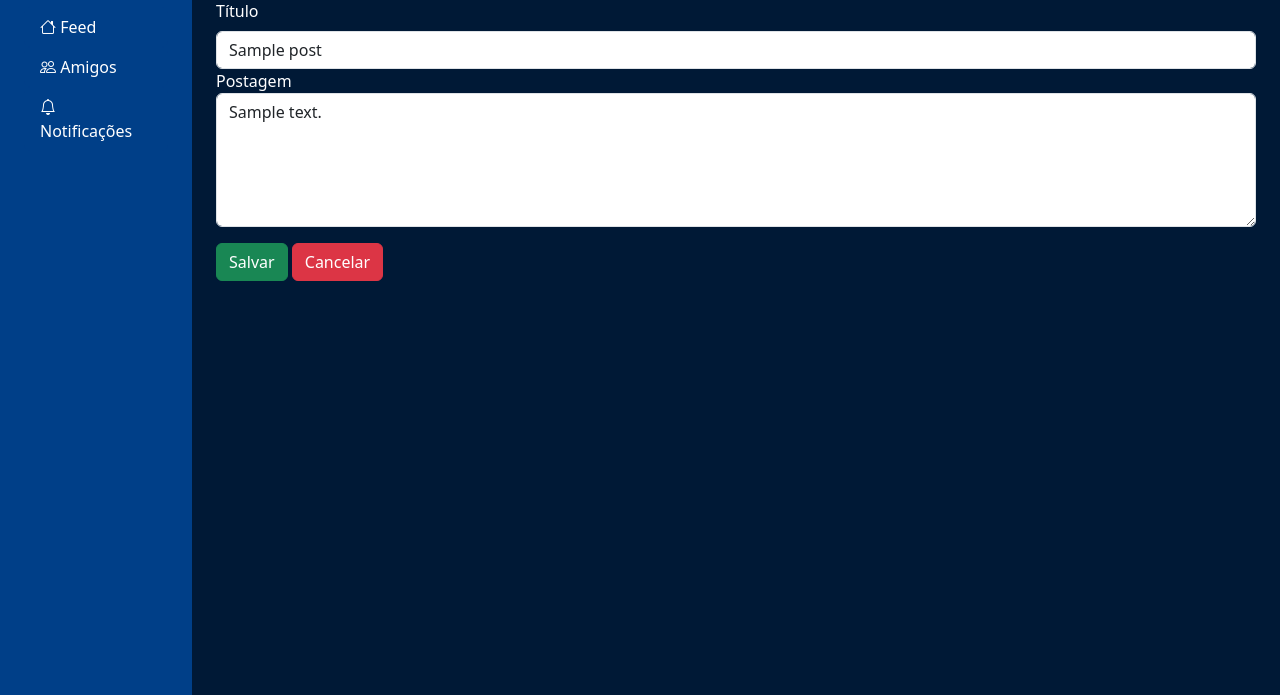
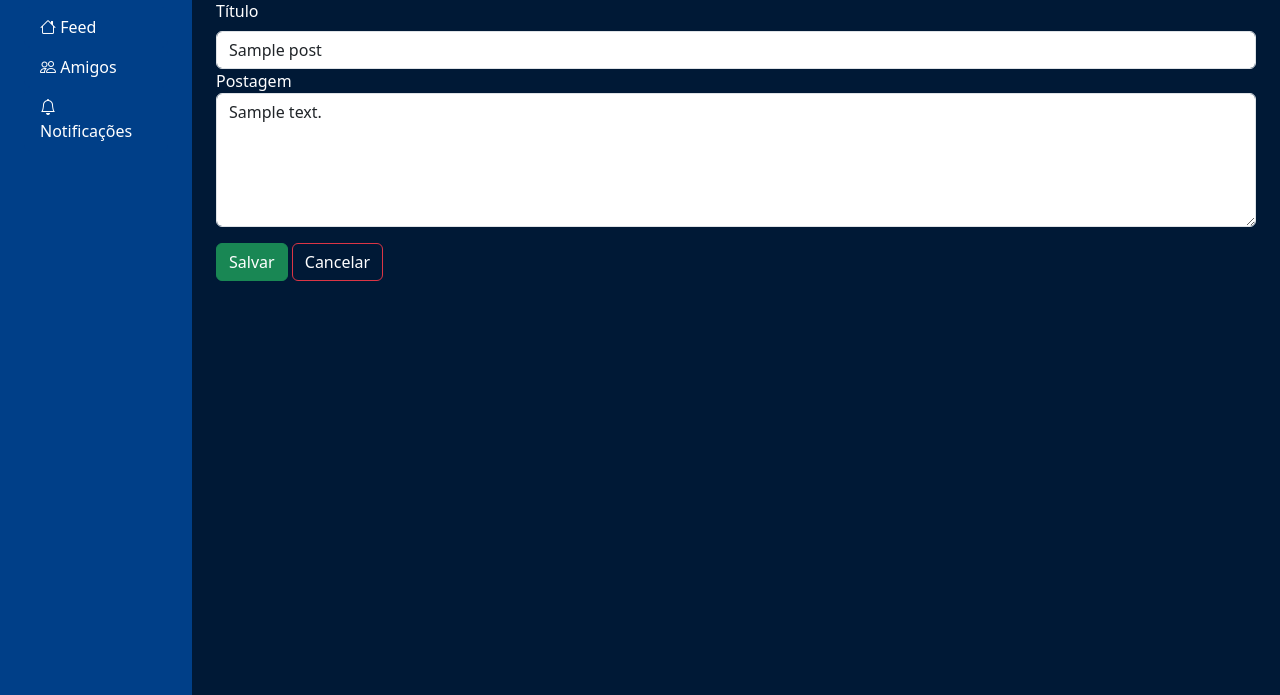
Before and after one commit to GDDev/jubilant-system, a Flask app: template project/post/templates/edit_post.html in a window 1280 px wide. Shown: the part 105-800 px from the top of the page. Run offline with Flask 3, Linux system fonts and the light colour scheme; the template is opened without the code that fills it: most values are stand-ins (such as "Sample title", 1, 10 or a date in 2020); some libraries are stand-ins or nearby versions.

Commit message:
Fix: edit post cancel button

```diff
--- a/project/post/templates/edit_post.html
+++ b/project/post/templates/edit_post.html
@@ -13,8 +13,6 @@
                 }}</textarea>
 
         <input type="submit" value="Salvar" class="btn btn-success mt-3">
-        <a href="{{ url_for('post.detail_post', post_id=post.id) }}">
-            <button class="btn btn-danger mt-3">Cancelar</button>
-        </a>
+        <a href="{{ url_for('post.detail_post', post_id=post.id) }}" class="btn btn-danger mt-3">Cancelar</a>
     </form>
 {% endblock %}
```
